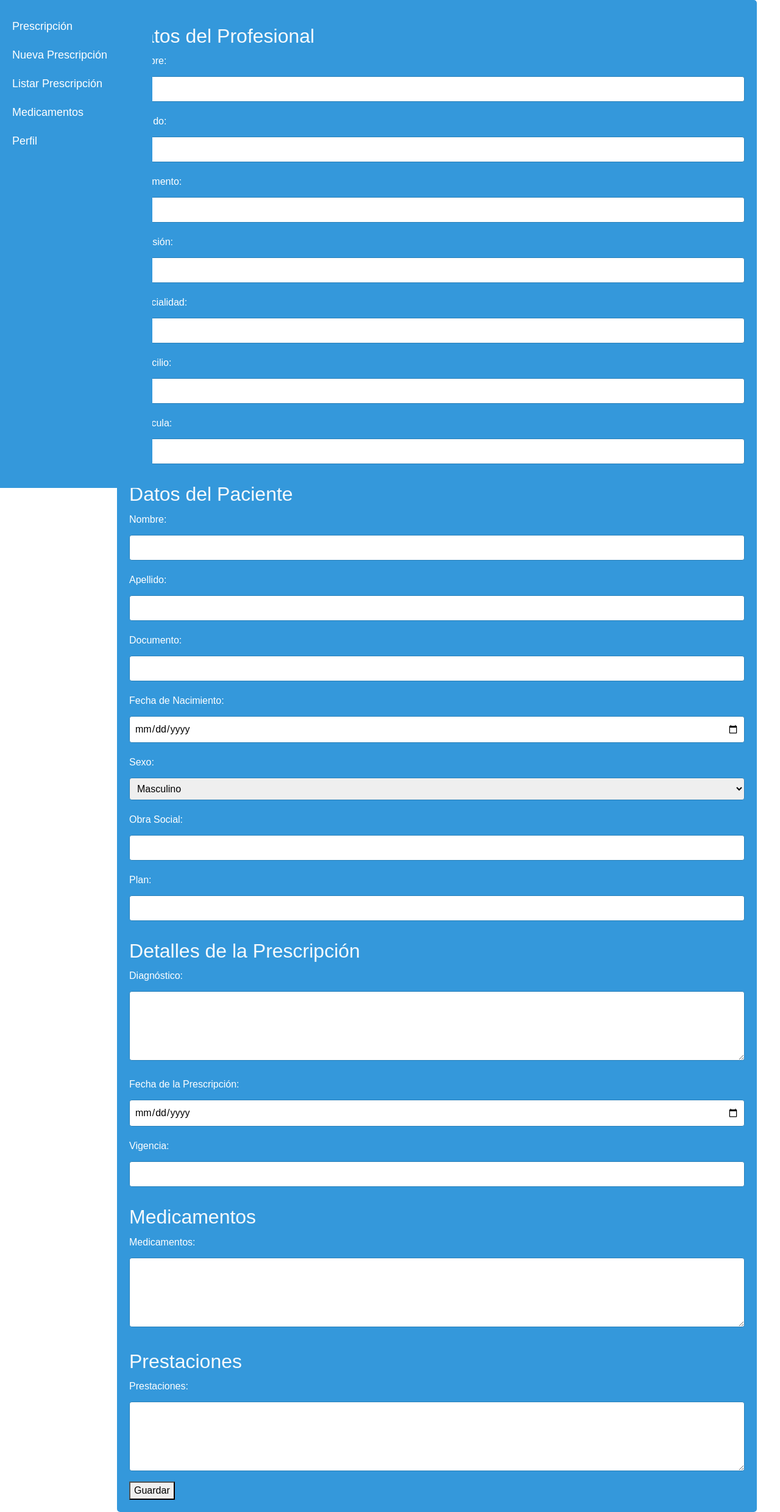
After one commit to paulocabrera90/DocPresta, a Node server app: template src/views/medical-record-new.pug in a window 1280 px wide. The commit adds this page. Shown: the whole page at 61% size. Run offline with Node 20, Linux system fonts and the light colour scheme; the template is opened without the code that fills it, so the values that code supplies are empty; some libraries are stand-ins or nearby versions.

Commit message:
New medicial record

```diff
--- a/public/stylesheets/prestaList.css
+++ b/public/stylesheets/medicalRecord.css
@@ -8,7 +8,7 @@
 
   /* Estilos para cada tarjeta */
   .card {
-    width: 300px;
+    width: 100%;
     border: 1px solid #ccc;
     border-radius: 8px;
     box-shadow: 0 2px 4px rgba(0, 0, 0, 0.1);
@@ -48,3 +48,51 @@
     width: 85%;
     margin-right: 10px;
 }
+
+
+/*Formulario medicalRecordNew*/
+
+.medical-record-new {
+  font-family: Arial, sans-serif;
+  width: 82%;
+  margin-right:3%;
+  padding: 20px;
+  background-color: #3498db;
+  color: #fff;
+  border-radius: 5px;
+}
+
+.medical-record-new h2 {
+  color: #f7fafc;
+  margin-top: 20px;
+}
+
+.medical-record-new label {
+  display: block;
+  margin-top: 10px;
+}
+
+.medical-record-new input[type="text"],
+.medical-record-new input[type="date"],
+.medical-record-new textarea,
+.medical-record-new select {
+  width: 100%;
+  padding: 8px;
+  margin-top: 5px;
+  margin-bottom: 10px;
+  border: 1px solid #2980b9;
+  border-radius: 4px;
+}
+
+.medical-record-new input[type="submit"] {
+  background-color: #2980b9;
+  color: #fff;
+  border: none;
+  border-radius: 4px;
+  padding: 10px 20px;
+  cursor: pointer;
+}
+
+.medical-record-new input[type="submit"]:hover {
+  background-color: #21618c;
+}
--- a/public/stylesheets/sidenav.css
+++ b/public/stylesheets/sidenav.css
@@ -30,3 +30,24 @@ body {
     margin-left: 250px;
     padding: 20px;
 }
+
+
+.submenu {
+    padding-left: 16px;
+    display: none;
+}
+
+.submenu a {
+    padding: 8px 8px 8px 32px;
+    color: #818181;
+}
+
+.submenu:hover {
+    display: block;
+}
+
+
+.submenu a:hover {
+    color: #f1f1f1;
+    display: block;
+}
--- a/src/controllers/home.controller.js
+++ b/src/controllers/home.controller.js
@@ -46,7 +46,7 @@ async function goHome (req, res){
         // Otras prestaciones médicas...
       ];
 
-    res.render('presta-list', {prestacionesMedicas});
+    res.render('medical-record-list', {prestacionesMedicas});
 }
 
 module.exports= {
--- a/src/routes/index.routes.js
+++ b/src/routes/index.routes.js
@@ -1,5 +1,6 @@
 const { Router } = require("express");
 const authorizationRoutes = require("./authorization.routes");
+const medicalRecordRoutes = require("./medical-record.routes");
 const usersRoutes = require("./users.routes");
 const { goHome } = require("../controllers/home.controller");
 const checkAuth = require("../middleware/auth.middle");
@@ -9,8 +10,8 @@ const routes_init = () => {
 
   router.use('/authorization', authorizationRoutes);
   router.use('/users', usersRoutes);
-
-  router.get('/home',checkAuth, goHome);
+  router.use('/medical-record', medicalRecordRoutes);
+  router.get('/home', goHome);
 
   router.use('/', (req, res) => {
     res.render('login');
--- a/src/views/home.pug
+++ b/src/views/home.pug
@@ -5,7 +5,7 @@ html
     link(rel='stylesheet', href='https://stackpath.bootstrapcdn.com/bootstrap/4.1.3/css/bootstrap.min.css')
     link(rel='stylesheet', href='/stylesheets/home.css')
     link(rel='stylesheet', href='/stylesheets/sidenav.css')
-    link(rel='stylesheet', href='/stylesheets/prestaList.css')
+    link(rel='stylesheet', href='/stylesheets/medicalRecord.css')
 
   body
     container-home
--- /dev/null
+++ b/src/views/medical-record-new.pug
@@ -0,0 +1,68 @@
+extends home
+
+block content
+  .medical-record-new
+    form(action="/guardar", method="post" id="form-medical-record-new")
+      // Datos del profesional
+      h2 Datos del Profesional
+      .container-profesional
+        label(for="profesional_nombre") Nombre:
+        input(type="text", name="profesional_nombre", id="profesional_nombre", required)
+        label(for="profesional_apellido") Apellido:
+        input(type="text", name="profesional_apellido", id="profesional_apellido", required)
+        label(for="profesional_documento") Documento:
+        input(type="text", name="profesional_documento", id="profesional_documento", required)
+        label(for="profesional_profesion") Profesión:
+        input(type="text", name="profesional_profesion", id="profesional_profesion", required)
+        label(for="profesional_especialidad") Especialidad:
+        input(type="text", name="profesional_especialidad", id="profesional_especialidad", required)
+        label(for="profesional_domicilio") Domicilio:
+        input(type="text", name="profesional_domicilio", id="profesional_domicilio", required)
+        label(for="profesional_matricula") Matrícula:
+        input(type="text", name="profesional_matricula", id="profesional_matricula", required)
+
+      // Datos del paciente
+      h2 Datos del Paciente
+      .container-paciente
+        label(for="paciente_nombre") Nombre:
+        input(type="text", name="paciente_nombre", id="paciente_nombre", required)
+        label(for="paciente_apellido") Apellido:
+        input(type="text", name="paciente_apellido", id="paciente_apellido", required)
+        label(for="paciente_documento") Documento:
+        input(type="text", name="paciente_documento", id="paciente_documento", required)
+        label(for="paciente_fecha_nacimiento") Fecha de Nacimiento:
+        input(type="date", name="paciente_fecha_nacimiento", id="paciente_fecha_nacimiento", required)
+        label(for="paciente_sexo") Sexo:
+        select(name="paciente_sexo", id="paciente_sexo", required)
+            option(value="masculino") Masculino
+            option(value="femenino") Femenino
+            option(value="otro") Otro
+        label(for="paciente_obra_social") Obra Social:
+        input(type="text", name="paciente_obra_social", id="paciente_obra_social", required)
+        label(for="paciente_plan") Plan:
+        input(type="text", name="paciente_plan", id="paciente_plan", required)
+
+      // Detalles de la prescripción
+      h2 Detalles de la Prescripción
+      .container-prescripcion
+        label(for="diagnostico") Diagnóstico:
+        textarea(name="diagnostico", id="diagnostico", rows="4", required)
+        label(for="fecha_prescripcion") Fecha de la Prescripción:
+        input(type="date", name="fecha_prescripcion", id="fecha_prescripcion", required)
+        label(for="vigencia") Vigencia:
+        input(type="text", name="vigencia", id="vigencia")
+
+      // Medicamentos
+      h2 Medicamentos
+      .container-medicamentos
+        label(for="medicamentos") Medicamentos:
+        textarea(name="medicamentos", id="medicamentos", rows="4", required)
+
+      // Prestaciones
+      h2 Prestaciones
+      .container-prestaciones
+        label(for="prestaciones") Prestaciones:
+        textarea(name="prestaciones", id="prestaciones", rows="4", required)
+
+      // Botón de enviar
+      button(type="submit") Guardar
--- a/src/views/side-nav.pug
+++ b/src/views/side-nav.pug
@@ -1,5 +1,6 @@
 .sidenav
-    a(href="#") Home
-    a(href="#") Prestaciones
+    a(href="#") Prescripción
+    a(href="/medical-record/new") Nueva Prescripción
+    a(href="/api/home") Listar Prescripción
     a(href="#") Medicamentos
-    a(href="#") Contacto
+    a(href="#") Perfil
```
Also changed, not shown: public/javascripts/home.js (deleted, +0 -45 lines), src/controllers/medical-record.controller.js (added, +7 -0 lines), src/routes/medical-record.routes.js (added, +8 -0 lines), src/views/medical-record-list.pug (added, +20 -0 lines), src/views/presta-list.pug (deleted, +0 -20 lines).
